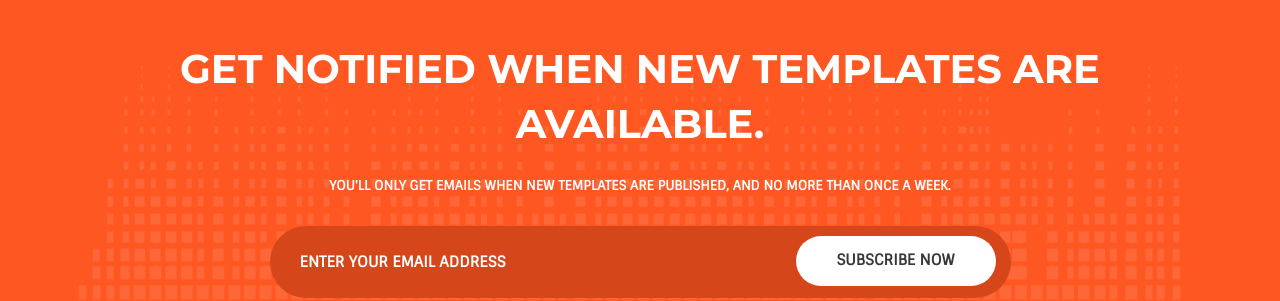
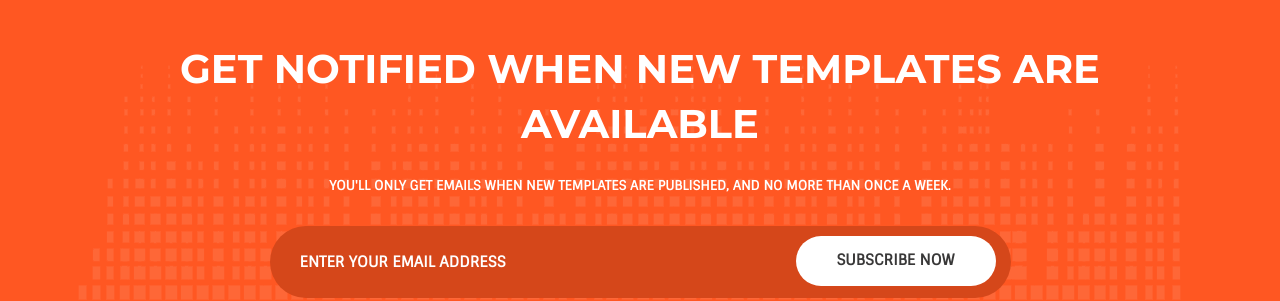
Before and after one commit to skilltemplates/skilltemplates.github.io, a Jekyll site: the page built from index.html, in a window 1280 px wide and 900 px high, scrolled down 2655 px. Shown: the part 216-517 px from the top of the window. Built offline with Jekyll 4.4.1, drawn with Linux system fonts in a browser that asks for light colours.

Commit message:
remove period

```diff
--- a/index.html
+++ b/index.html
@@ -74,7 +74,7 @@ layout: default
 
 <section class="subscribe">
   <div class="container">
-    <h2>Get notified when new templates are available.</h2>
+    <h2>Get notified when new templates are available</h2>
     <p>You'll only get emails when new templates are published, and no more than once a week.</p>
     <form class="subscribe-form wow bounceInLeft" data-wow-duration="1.5s" data-wow-delay="0.3s">
       <div class="form-group">
```
Also changed, not shown: 2 other files.
